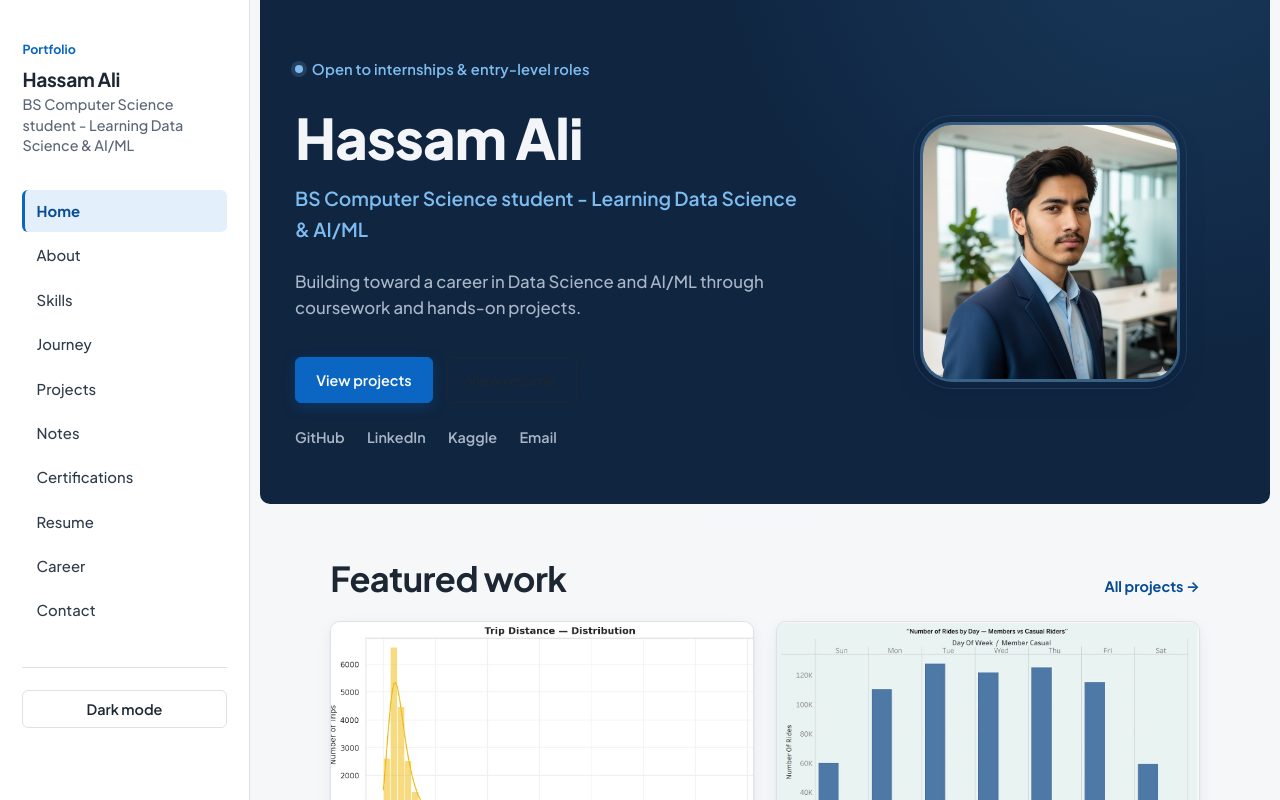
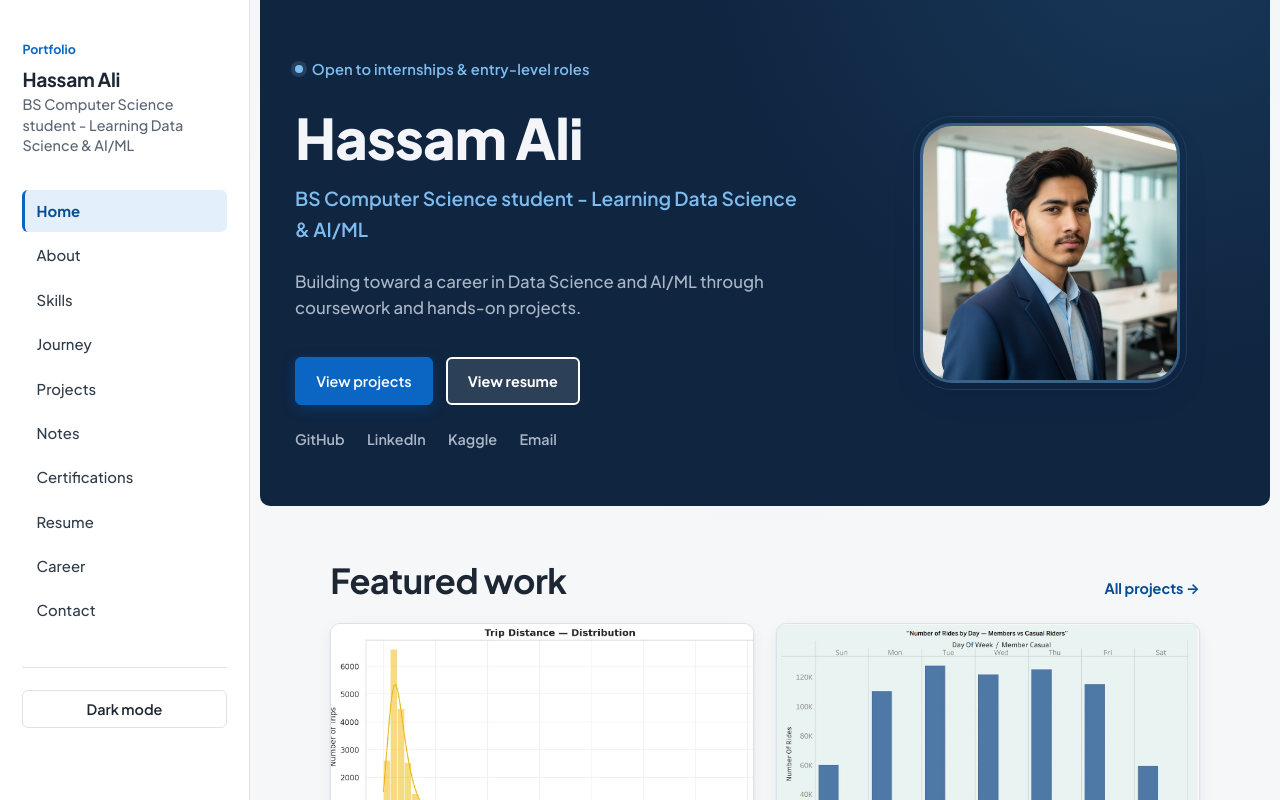
Before and after one commit to thehassamali-commits/portfolio, a React (Vite) app: page / in a window 1280 px wide. Shown: the top 800 px of the page. Built offline with nearby package versions, Linux system fonts and the light colour scheme.

Commit message:
Resume Button Fixed

```diff
--- a/src/pages/Home.css
+++ b/src/pages/Home.css
@@ -71,15 +71,27 @@
   flex-wrap: wrap;
 }
 
-.btn-ghost {
-  border: 1.5px solid #5b7da3;
-  color: #ffffff;
-  background: rgba(255, 255, 255, 0.08);
+a.resume-btn {
+  display: inline-flex;
+  align-items: center;
+  gap: 0.5em;
+  font-size: var(--fs-small);
+  font-weight: 700;
+  padding: 0.7em 1.4em;
+  border-radius: var(--radius-sm);
+  text-decoration: none !important;
+  border: 2px solid #ffffff !important;
+  color: #ffffff !important;
+  background-color: rgba(255, 255, 255, 0.12) !important;
+  transition: background-color 180ms ease, transform 180ms ease;
 }
-.btn-ghost:hover {
-  background: rgba(255,255,255,0.18);
-  color: #ffffff;
-  border-color: #ffffff;
+a.resume-btn:visited {
+  color: #ffffff !important;
+}
+a.resume-btn:hover {
+  background-color: rgba(255, 255, 255, 0.25) !important;
+  color: #ffffff !important;
+  transform: translateY(-1px);
 }
 
 .hero-socials {
--- a/src/pages/Home.jsx
+++ b/src/pages/Home.jsx
@@ -17,7 +17,7 @@ export default function Home() {
             <p className="hero-tagline">{profile.tagline}</p>
             <div className="hero-actions">
               <Link className="btn btn-primary" to="/projects">View projects</Link>
-              <Link className="btn btn-ghost" to="/resume">View resume</Link>
+              <Link className="resume-btn" to="/resume">View resume</Link>
             </div>
             <div className="hero-socials">
               <a href={profile.socials.github} target="_blank" rel="noreferrer">GitHub</a>
```
